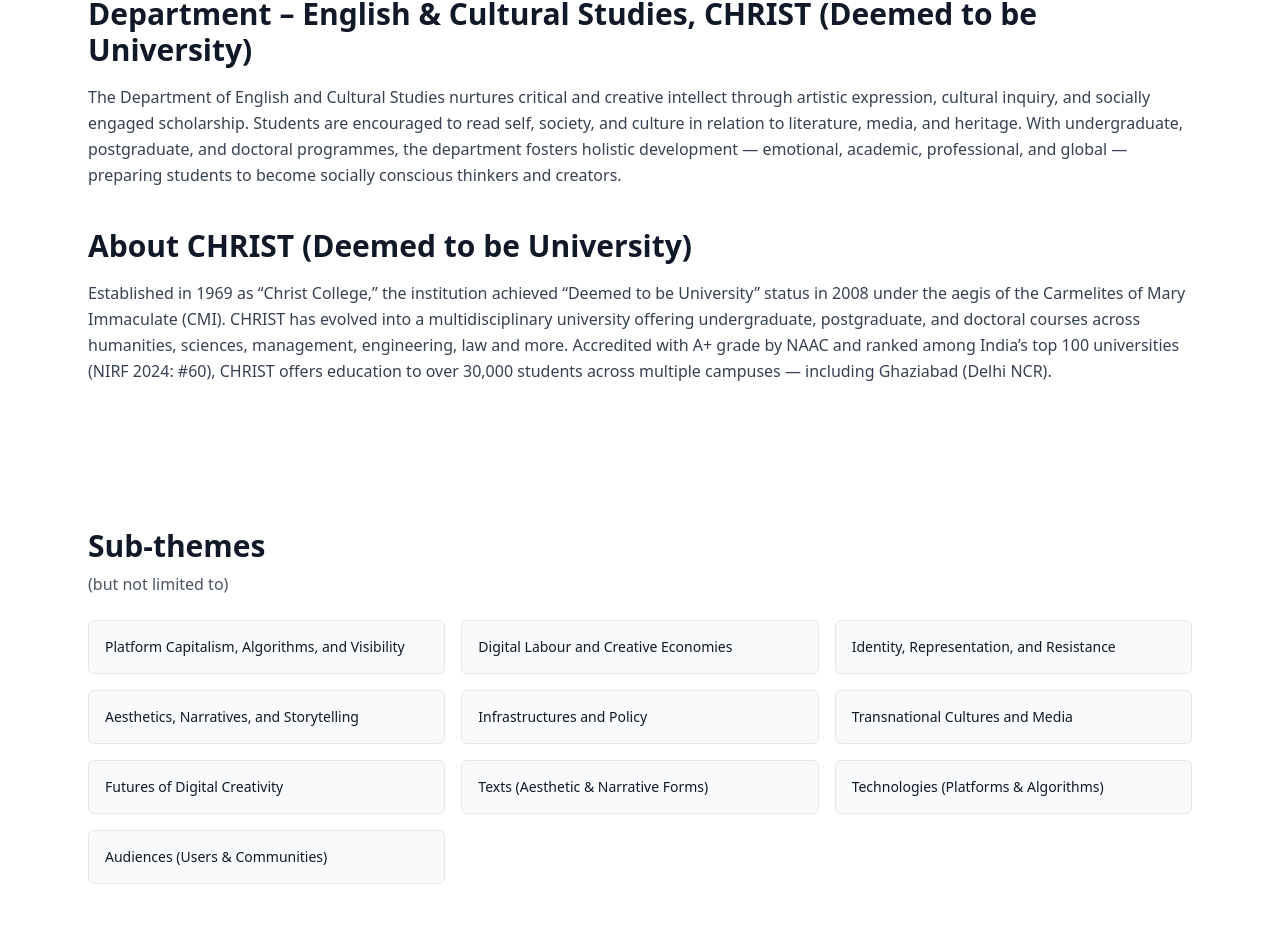
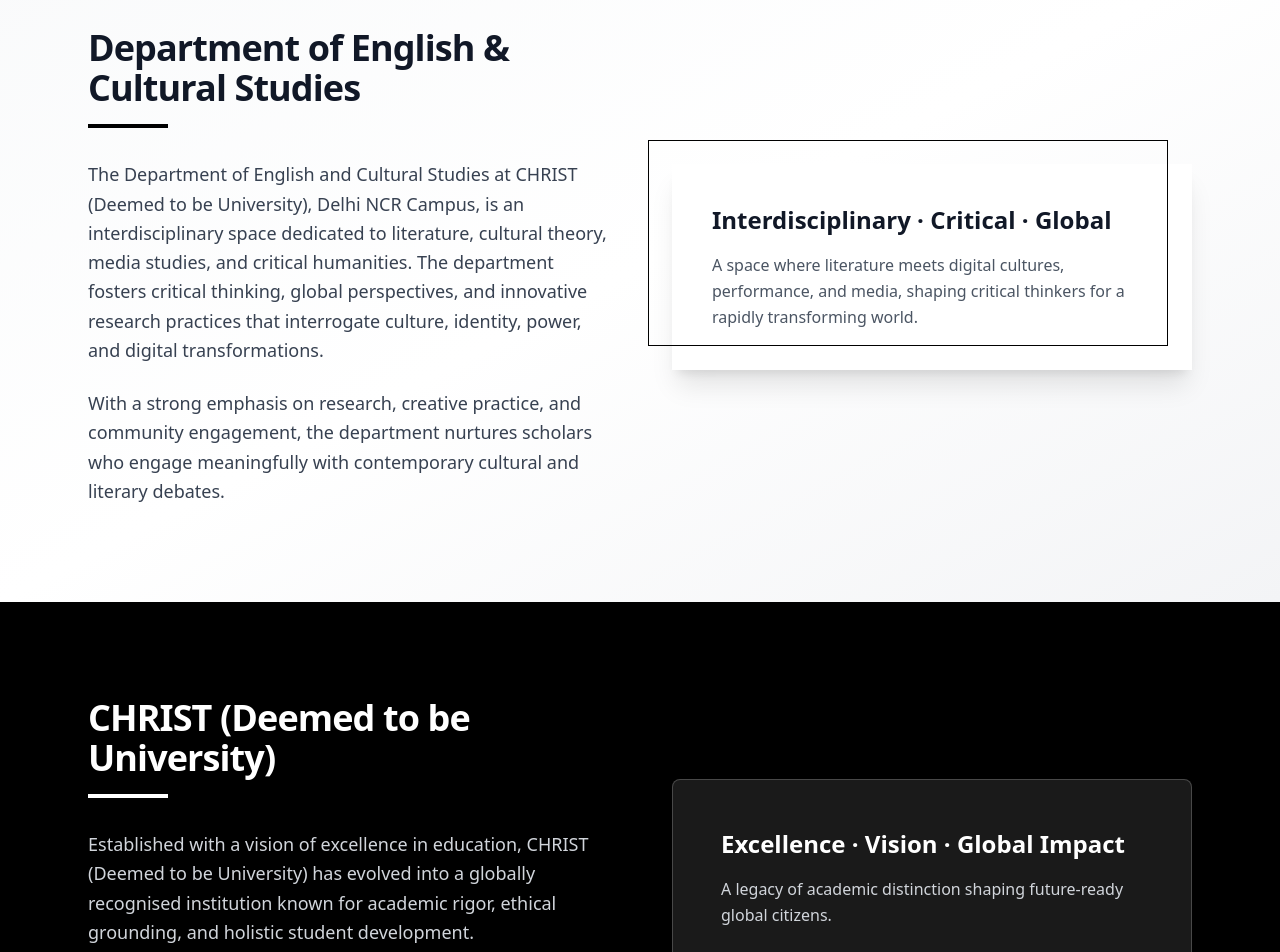
Before and after one commit to ecs-ncr/globaldigitalcultures, a React (Create React App) app: page / in a window 1280 px wide. Shown: the part 1072-2024 px from the top of the page. Built offline with nearby package versions, Linux system fonts and the light colour scheme.

Commit message:
Update App.js with new sections and footer credit

```diff
--- a/src/App.js
+++ b/src/App.js
@@ -128,26 +128,86 @@ export default function App() {
           marginality, and creativity in an age of platform capitalism and algorithmic visibility.
         </p>
       </section>
-      {/* University & Department Info */}
-<section id="about-institution" className="bg-white py-16 scroll-mt-24">
-  <div className="max-w-6xl mx-auto px-6 space-y-10">
-    {/* Department */}
+      {/* About the Department */}
+<section id="department" className="bg-gradient-to-br from-gray-50 via-white to-gray-100 py-24">
+  <div className="max-w-6xl mx-auto px-6 grid md:grid-cols-2 gap-16 items-center">
+
     <div>
-      <h2 className="text-3xl font-bold">Department – English & Cultural Studies, CHRIST (Deemed to be University)</h2>
-      <p className="mt-4 text-gray-700 leading-relaxed">
-        The Department of English and Cultural Studies nurtures critical and creative intellect through artistic expression, cultural inquiry, and socially engaged scholarship. Students are encouraged to read self, society, and culture in relation to literature, media, and heritage. With undergraduate, postgraduate, and doctoral programmes, the department fosters holistic development — emotional, academic, professional, and global — preparing students to become socially conscious thinkers and creators.
+      <h2 className="text-4xl font-bold tracking-tight text-gray-900">
+        Department of English & Cultural Studies
+      </h2>
+
+      <div className="h-1 w-20 bg-black mt-4 mb-8"></div>
+
+      <p className="text-gray-700 text-lg leading-relaxed">
+        The Department of English and Cultural Studies at CHRIST (Deemed to be University),
+        Delhi NCR Campus, is an interdisciplinary space dedicated to literature, cultural
+        theory, media studies, and critical humanities. The department fosters critical
+        thinking, global perspectives, and innovative research practices that interrogate
+        culture, identity, power, and digital transformations.
+      </p>
+
+      <p className="text-gray-700 text-lg leading-relaxed mt-6">
+        With a strong emphasis on research, creative practice, and community engagement,
+        the department nurtures scholars who engage meaningfully with contemporary cultural
+        and literary debates.
       </p>
     </div>
 
-    {/* University */}
-    <div>
-      <h2 className="text-3xl font-bold">About CHRIST (Deemed to be University)</h2>
-      <p className="mt-4 text-gray-700 leading-relaxed">
-        Established in 1969 as “Christ College,” the institution achieved “Deemed to be University” status in 2008 under the aegis of the Carmelites of Mary Immaculate (CMI). CHRIST has evolved into a multidisciplinary university offering undergraduate, postgraduate, and doctoral courses across humanities, sciences, management, engineering, law and more. Accredited with A+ grade by NAAC and ranked among India’s top 100 universities (NIRF 2024: #60), CHRIST offers education to over 30,000 students across multiple campuses — including Ghaziabad (Delhi NCR).
+    <div className="relative">
+      <div className="absolute -top-6 -left-6 w-full h-full border border-black"></div>
+      <div className="bg-white p-10 shadow-xl">
+        <h3 className="text-2xl font-semibold mb-4">
+          Interdisciplinary · Critical · Global
+        </h3>
+        <p className="text-gray-600 leading-relaxed">
+          A space where literature meets digital cultures, performance, and media,
+          shaping critical thinkers for a rapidly transforming world.
+        </p>
+      </div>
+    </div>
+
+  </div>
+</section>
+
+
+{/* About CHRIST University */}
+<section id="university" className="bg-black py-24 text-white">
+  <div className="max-w-6xl mx-auto px-6 grid md:grid-cols-2 gap-16 items-center">
+
+    <div className="order-2 md:order-1">
+      <h2 className="text-4xl font-bold tracking-tight">
+        CHRIST (Deemed to be University)
+      </h2>
+
+      <div className="h-1 w-20 bg-white mt-4 mb-8"></div>
+
+      <p className="text-gray-300 text-lg leading-relaxed">
+        Established with a vision of excellence in education, CHRIST (Deemed to be University)
+        has evolved into a globally recognised institution known for academic rigor,
+        ethical grounding, and holistic student development.
+      </p>
+
+      <p className="text-gray-300 text-lg leading-relaxed mt-6">
+        The Delhi NCR Campus stands as a dynamic center of interdisciplinary learning,
+        innovation, and global academic engagement.
       </p>
     </div>
+
+    <div className="order-1 md:order-2">
+      <div className="bg-white/10 backdrop-blur-md border border-white/20 p-12 rounded-lg">
+        <h3 className="text-2xl font-semibold mb-4">
+          Excellence · Vision · Global Impact
+        </h3>
+        <p className="text-gray-300 leading-relaxed">
+          A legacy of academic distinction shaping future-ready global citizens.
+        </p>
+      </div>
+    </div>
+
   </div>
 </section>
+
 
 
       {/* Sub-themes */}
```
